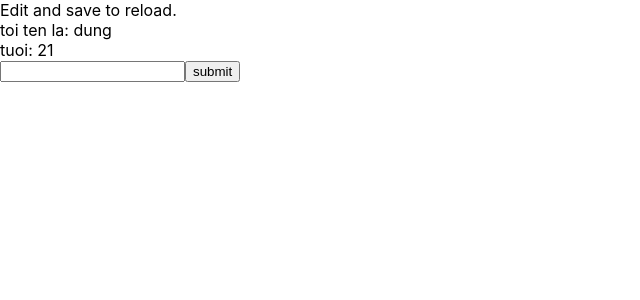
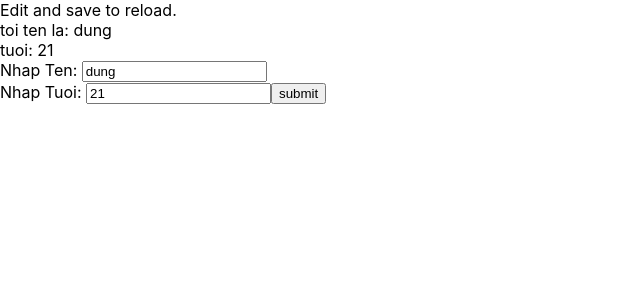
Before and after one commit to Dunglouis/React-demo-, a React (Create React App) app: page / in a window 1280 px wide. Shown: the top 300 px of the page, without its empty margins (0-640 px from the left). Built offline with nearby package versions, Linux system fonts and the light colour scheme.

Commit message:
video 22

```diff
--- a/src/components/MyComponent.js
+++ b/src/components/MyComponent.js
@@ -1,44 +1,16 @@
 
 import React from "react";
+import Userinfor from "./Userinfor";
 
 class MyComponent extends React.Component {
-    state = {
-        name: "dung",
-        age: 21,
-        address: "Thanh Hoa",
-    };
 
-    handle = (event) => {
-        console.log("done click");
-        console.log(this.handle(event));
-        this.setState({
-            name: "dung",
-            age: Math.floor(Math.random() * 100 + 1),
-        })
-    }
-
-    handleOnchange = (event) => {
-        this.setState({
-            name: event.target.value
-        })
-    }
-
-    handleOnSubmit = (event) => {
-        event.preventDefault();
-        console.log(this.state);
-    }
     render() {
         return (
             <div>
-                toi ten la: {this.state.name}
-                <br />
-                tuoi: {this.state.age}
-                <form onSubmit={(event) => { this.handleOnSubmit(event) }}>
-                    <input type="text" onChange={(event) => { this.handleOnchange(event) }} />
-                    <button>submit</button>
-                </form>
 
+                <Userinfor></Userinfor>
             </div>
+
         );
     }
 }
--- /dev/null
+++ b/src/components/Userinfor.js
@@ -0,0 +1,55 @@
+import React from "react";
+
+class Userinfor extends React.Component {
+    state = {
+        name: "dung",
+        age: 21,
+        address: "Thanh Hoa",
+    };
+
+    handle = (event) => {
+        console.log("done click");
+        console.log(this.handle(event));
+        this.setState({
+            name: "dung",
+            age: Math.floor(Math.random() * 100 + 1),
+        })
+    }
+
+    handleOnchange = (event) => {
+        this.setState({
+            name: event.target.value
+        })
+    }
+
+    handleOnchangeAge = (event) => {
+        this.setState({
+            age: event.target.value
+        })
+    }
+
+
+    handleOnSubmit = (event) => {
+        event.preventDefault();
+        console.log(this.state);
+    }
+    render() {
+        return (
+            <div>
+                toi ten la: {this.state.name}
+                <br />
+                tuoi: {this.state.age}
+                <form onSubmit={(event) => { this.handleOnSubmit(event) }}>
+                    <label>Nhap Ten: </label>
+                    <input value={this.state.name} type="text" onChange={(event) => { this.handleOnchange(event) }} />
+                    <br />
+                    <label>Nhap Tuoi: </label>
+                    <input value={this.state.age} type="text" onChange={(event) => { this.handleOnchangeAge(event) }} />
+                    <button>submit</button>
+                </form>
+            </div>
+        )
+    }
+}
+
+export default Userinfor;
```
